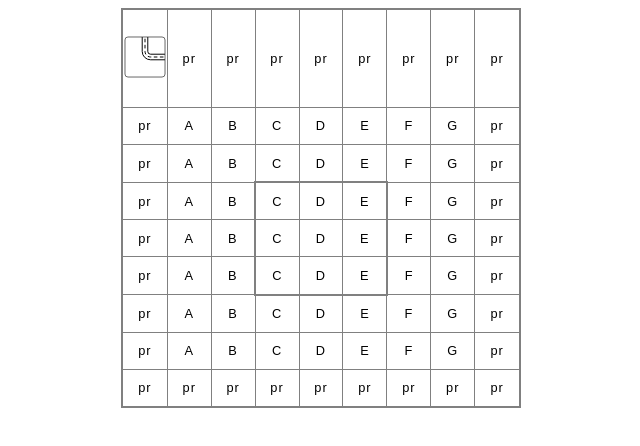
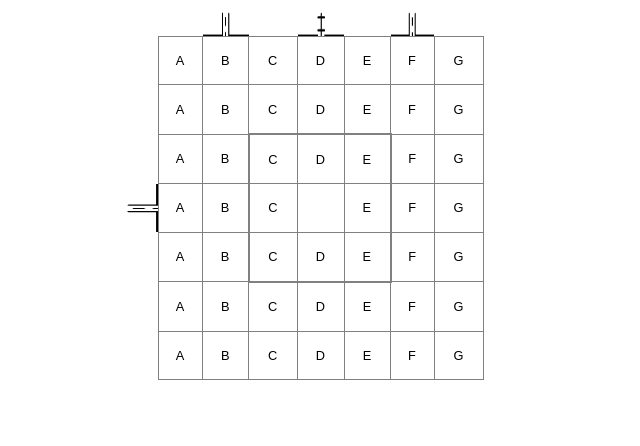
Before and after one commit to Enareid/Web_Game_Displayer, a plain HTML site: page index.html in a window 1280 px wide. Shown: the whole page, without its empty margins (319-959 px from the left). Drawn offline with Linux system fonts and the light colour scheme.

Commit message:
Continued game displayer

```diff
--- a/index.html
+++ b/index.html
@@ -10,6 +10,12 @@
 
 <body>
     <table width="400" height="400">
+        <div id="DiceRoll">
+            <div id="FirstDice"></div>
+            <div id="SecondDice"></div>
+            <div id="ThirdDice"></div>
+            <div id="FourthDice"></div>
+        </div>
         <tbody>
            <!---- <tr>
                 <th scope="col">test</th>
@@ -21,18 +27,18 @@
                 <th scope="col"></th>
             </tr>-->
             <tr id="Eight" >
-                <td><img src="./graphics/highway-curve.svg"></td>
-                <td>pr</td>
-                <td>pr</td>
-                <td>pr</td>
-                <td>pr</td>
-                <td>pr</td>
-                <td>pr</td>
-                <td>pr</td>
-                <td>pr</td>
+                <td id="Border"></td>
+                <td id="Border"></td>
+                <td id="Border"><img src="./graphics/ROAD_NORTH.png" alt=""></td>
+                <td id="Border"></td>
+                <td id="Border"><img src="./graphics/RAIL_NORD.png" alt=""></td>
+                <td id="Border"></td>
+                <td id="Border"><img src="./graphics/ROAD_NORTH.png" alt=""></td>
+                <td id="Border"></td>
+                <td id="Border"></td>
             </tr>
             <tr id="Seven" >
-                <td>pr</td>
+                <td id="Border"></td>
                 <td id="A" >A</td>
                 <td id="B">B</td>
                 <td id="C">C</td>
@@ -40,10 +46,10 @@
                 <td id="E">E</td>
                 <td id="F">F</td>
                 <td id="G">G</td>
-                <td>pr</td>
+                <td id="Border"></td>
             </tr>
             <tr id="Six">
-                <td>pr</td>
+                <td id="Border"></td>
                 <td id="A">A</td>
                 <td id="B">B</td>
                 <td id="C">C</td>
@@ -51,10 +57,10 @@
                 <td id="E">E</td>
                 <td id="F">F</td>
                 <td id="G">G</td>
-                <td>pr</td>
+                <td id="Border"></td>
             </tr>
             <tr id="Five">
-                <td>pr</td>
+                <td id="Border"></td>
                 <td id="A">A</td>
                 <td id="B">B</td>
                 <td id="C">C</td>
@@ -62,10 +68,21 @@
                 <td id="E">E</td>
                 <td id="F">F</td>
                 <td id="G">G</td>
-                <td>pr</td>
+                <td id="Border"></td>
             </tr>
             <tr id="Four">
-                <td>pr</td>
+                <td id="Border"><img src="./graphics/ROAD_WEST.png" alt=""></td>
+                <td id="A">A</td>
+                <td id="B">B</td>
+                <td id="C">C</td>
+                <td id="D"></td>
+                <td id="E">E</td>
+                <td id="F">F</td>
+                <td id="G">G</td>
+                <td id="Border"></td>
+            </tr>
+            <tr id="Three">
+                <td id="Border"></td>
                 <td id="A">A</td>
                 <td id="B">B</td>
                 <td id="C">C</td>
@@ -73,10 +90,11 @@
                 <td id="E">E</td>
                 <td id="F">F</td>
                 <td id="G">G</td>
-                <td>pr</td>
+                <td id="Border"></td>
             </tr>
-            <tr id="Three">
-                <td>pr</td>
+
+            <tr id="Two">
+                <td id="Border"></td>
                 <td id="A">A</td>
                 <td id="B">B</td>
                 <td id="C">C</td>
@@ -84,11 +102,10 @@
                 <td id="E">E</td>
                 <td id="F">F</td>
                 <td id="G">G</td>
-                <td>pr</td>
+                <td id="Border"></td>
             </tr>
-
-            <tr id="Two">
-                <td>pr</td>
+            <tr id="One">
+                <td id="Border"></td>
                 <td id="A">A</td>
                 <td id="B">B</td>
                 <td id="C">C</td>
@@ -96,29 +113,18 @@
                 <td id="E">E</td>
                 <td id="F">F</td>
                 <td id="G">G</td>
-                <td>pr</td>
-            </tr>
-            <tr id="One">
-                <td>pr</td>
-                <td id="A">A</td>
-                <td id="B">B</td>
-                <td id="C">C</td>
-                <td id="D">D</td>
-                <td id="E">E</td>
-                <td id="F">F</td>
-                <td id="G">G</td>
-                <td>pr</td>
+                <td id="Border"></td>
             </tr>
             <tr id="Zero">
-                <td>pr</td>
-                <td>pr</td>
-                <td>pr</td>
-                <td>pr</td>
-                <td>pr</td>
-                <td>pr</td>
-                <td>pr</td>
-                <td>pr</td>
-                <td>pr</td>
+                <td id="Border"></td>
+                <td id="Border"></td>
+                <td id="Border"></td>
+                <td id="Border"></td>
+                <td id="Border"></td>
+                <td id="Border"></td>
+                <td id="Border"></td>
+                <td id="Border"></td>
+                <td id="Border"></td>
             </tr>
         </tbody>
     </table>
--- a/style/stylesheet.css
+++ b/style/stylesheet.css
@@ -1,13 +1,36 @@
 table {
     background-size: 100%;
     background-repeat: no-repeat;
-    border: 2px solid gray;
     border-collapse: collapse;
     font-family: sans-serif;
     font-size: 0.8rem;
     letter-spacing: 1px;
     margin-left: auto;
     margin-right: auto;
+}
+
+td#Border {
+    text-align: center;
+    position: relative;
+    margin: 0 auto;
+    padding: 5px;
+    border: none;
+}
+
+td#Border img {
+  position: absolute;
+  top: 0;
+  left: 0;
+  width: 100%;
+  height: 100%;
+}
+
+td img {
+  position: absolute;
+  top: 0;
+  left: 0;
+  width: 100%;
+  height: 100%;
 }
 
 tr#Five td#C, tr#Five td#D, tr#Five td#E{
@@ -26,12 +49,9 @@ tr#Three td#E, tr#Four td#E, tr#Five td#E{
   border-right: 2px solid gray;
 }
 
-td {
+td  {
     text-align: center;
+    position: relative;
+    margin: 0 auto;
     border: 1px solid gray;
 }
-
-
-td img {
-  object-fit: cover;
-}
```
Also changed, not shown: graphics/RAIL_NORD.png (added), graphics/ROAD_EAST.png (added), graphics/ROAD_NORTH.png (added), graphics/ROAD_SOUTH.png (added), graphics/ROAD_WEST.png (added).
